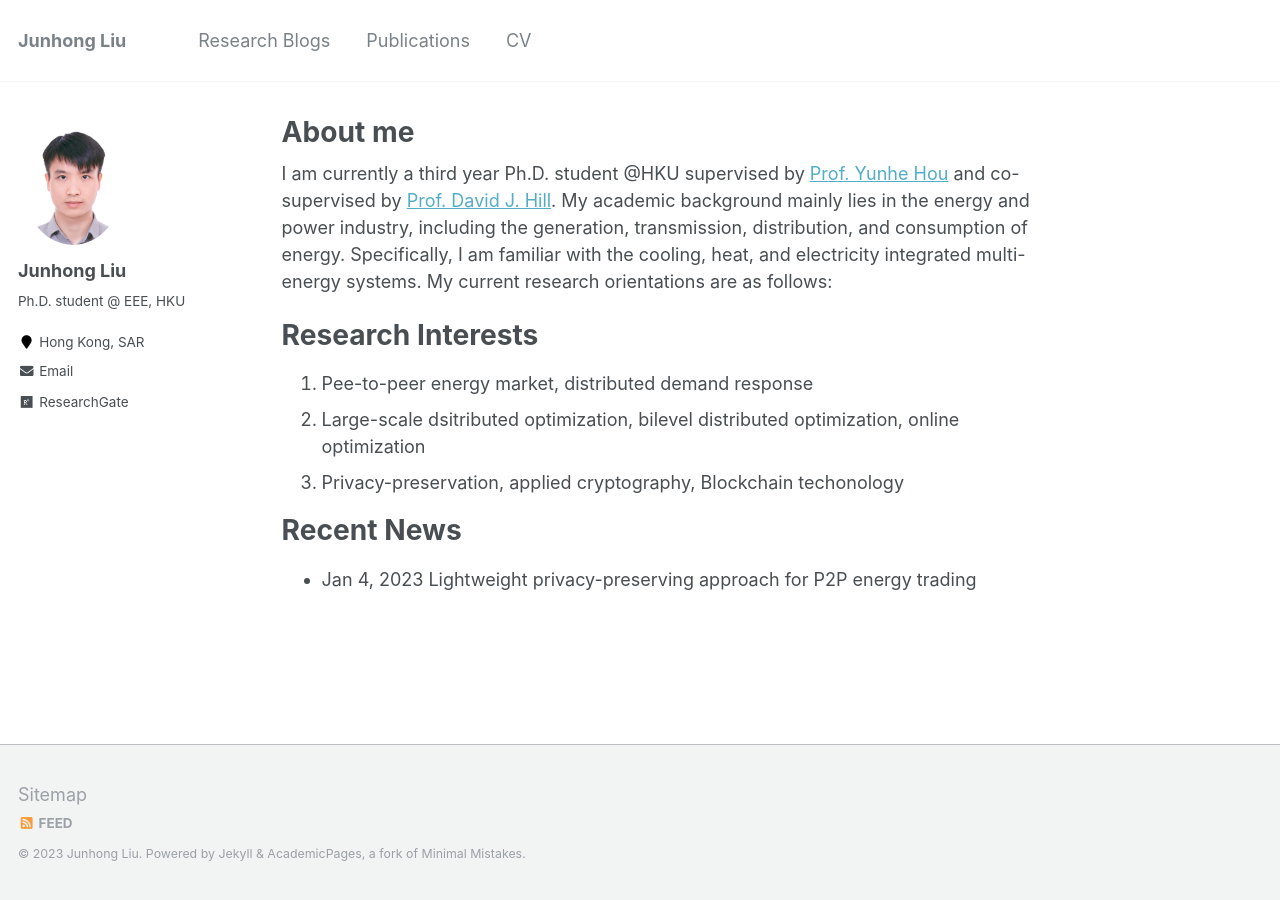
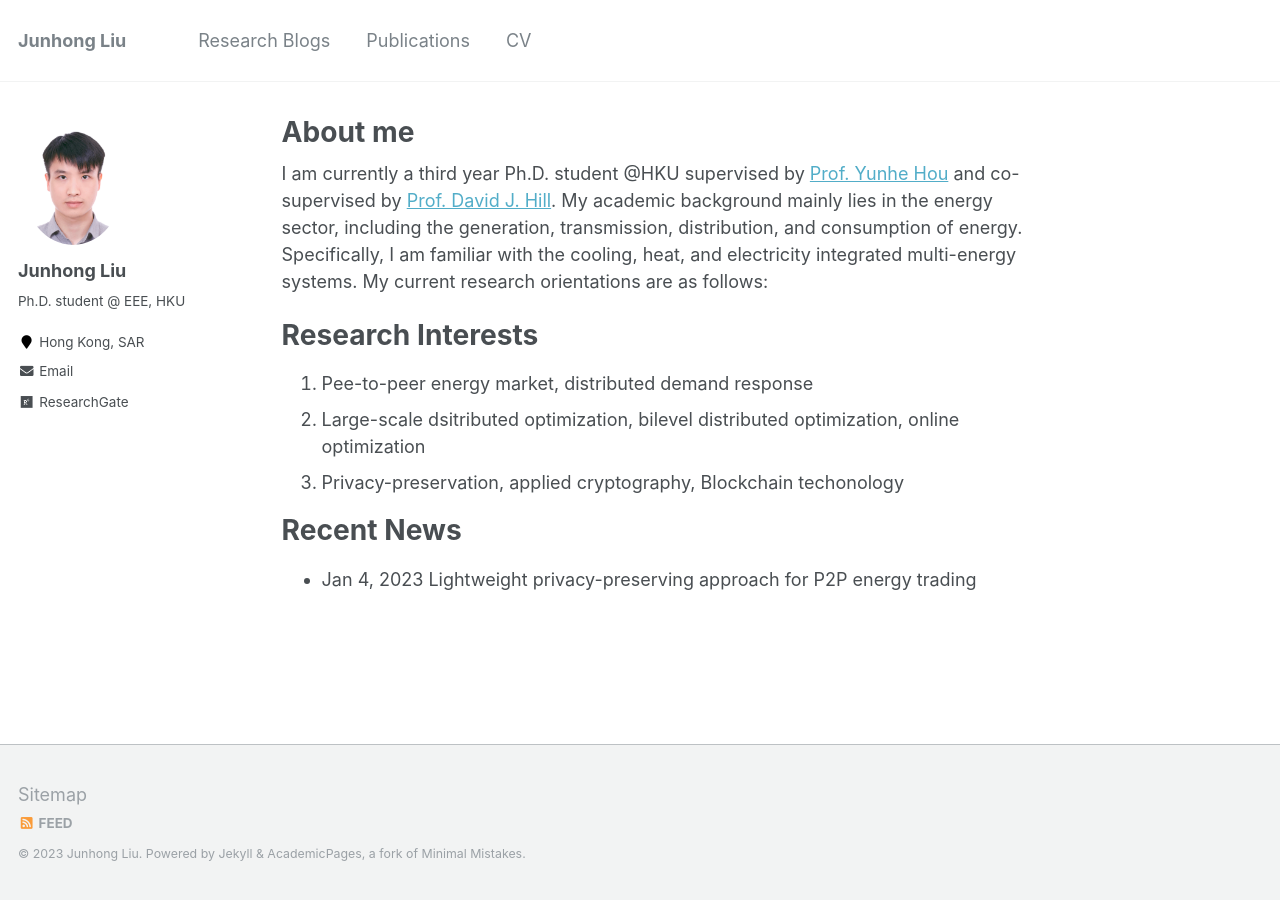
Before and after one commit to johnny-eee/online, a Jekyll site: the page built from _pages/about.md, in a window 1280 px wide. Built offline with Jekyll 4.4.1, drawn with Linux system fonts in a browser that asks for light colours.

Commit message:
Update about.md

```diff
--- a/_pages/about.md
+++ b/_pages/about.md
@@ -8,7 +8,7 @@ redirect_from:
   - /about.html
 ---
 
-I am currently a third year Ph.D. student @HKU supervised by [Prof. Yunhe Hou](https://www.eee.hku.hk/people/yhhou/) and co-supervised by [Prof. David J. Hill](https://www.eee.hku.hk/people/dhill/). My academic background mainly lies in the energy and power industry, including the generation, transmission, distribution, and consumption of energy. Specifically, I am familiar with the cooling, heat, and electricity integrated multi-energy systems. My current research orientations are as follows:
+I am currently a third year Ph.D. student @HKU supervised by [Prof. Yunhe Hou](https://www.eee.hku.hk/people/yhhou/) and co-supervised by [Prof. David J. Hill](https://www.eee.hku.hk/people/dhill/). My academic background mainly lies in the energy sector, including the generation, transmission, distribution, and consumption of energy. Specifically, I am familiar with the cooling, heat, and electricity integrated multi-energy systems. My current research orientations are as follows:
 
 
 Research Interests
```
